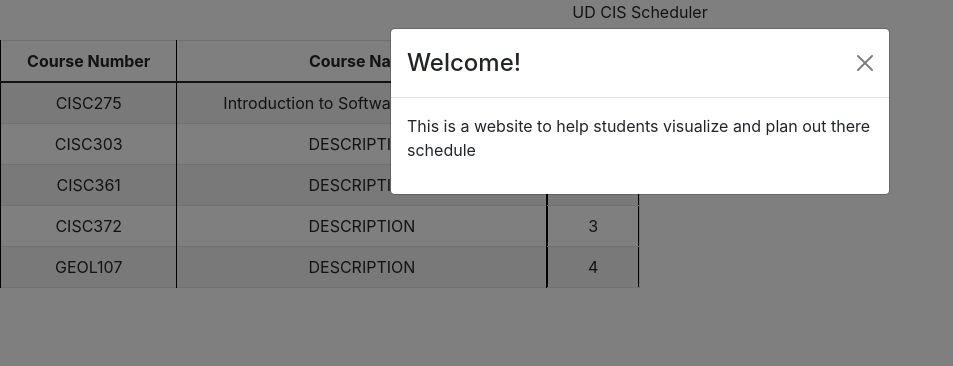
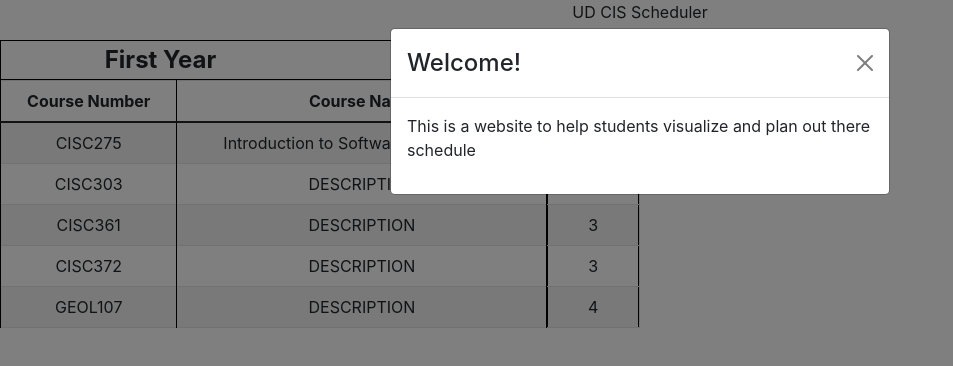
Before and after one commit to UD-CISC275-F21/ud-cis-scheduler-team-15, a React (Create React App) app: page / in a window 1280 px wide. Shown: the top 366 px of the page, without its empty margins (0-953 px from the left). Built offline with nearby package versions, Linux system fonts and the light colour scheme.

Commit message:
Added Semester Labels

```diff
--- a/src/App.css
+++ b/src/App.css
@@ -119,3 +119,19 @@ table, th, td{
 .SemesterTable{
   width:50%;
 }
+
+.SemesterHeader{
+  table-layout: fixed;
+  min-width: 100%;
+  font-size: x-large;
+}
+
+.yearLabel{
+  width:50%;
+  border-right:none;
+}
+
+.semLabel{
+  width:50%;
+  border-left:none;
+}
--- a/src/components/SemesterTable.tsx
+++ b/src/components/SemesterTable.tsx
@@ -9,7 +9,16 @@ export function SemesterTable({semester, setSemester}:
     setSemester: (semester: Semester)=>void}):
     JSX.Element{
     return (
-        <Table className = "SemesterTable" striped={true} bordered>
+        <div className = "SemesterTable">
+            <table className="SemesterHeader">
+                <td className="yearLabel">
+                    <strong>{semester.year}</strong>
+                </td>
+                <td className="semLabel">
+                    <strong>{semester.semester}</strong>
+                </td>
+            </table>
+            <Table striped={true} bordered>
                 <thead>
                     <tr>
                         <th>
@@ -32,5 +41,6 @@ export function SemesterTable({semester, setSemester}:
                     )}
                 </tbody>
             </Table>
+        </div>
     );
 }
```
Lines whose indentation alone changed are shown as unchanged.
